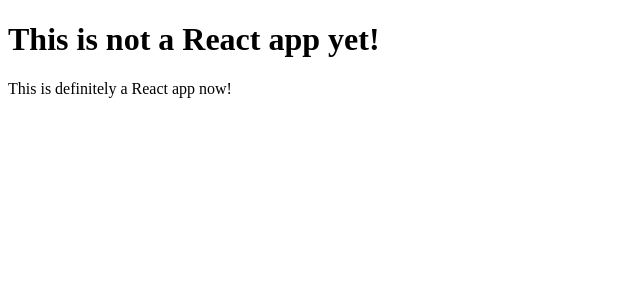
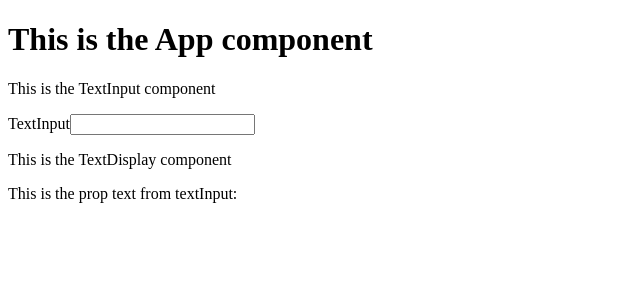
Before and after one commit to msanigar/react, a React app: page / in a window 1280 px wide. Shown: the top 300 px of the page, without its empty margins (0-640 px from the left). Built offline with nearby package versions, Linux system fonts and the light colour scheme.

Commit message:
MS : react - new components, pass props from one to the other

```diff
--- a/client/index.html
+++ b/client/index.html
@@ -5,7 +5,6 @@
   <title>React App</title>
 </head>
 <body>
-  <h1>This is not a React app yet!</h1>
   <div id="app"></div>
   <script src="bundle.js"></script>
 </body>
--- a/components/App.js
+++ b/components/App.js
@@ -1,9 +1,15 @@
 import React, { Component } from 'react'
+import TextInput from './TextInput'
 
 class App extends Component {
 
 	render() {
-		return <div>This is definitely a React app now!</div>
+		return (
+			<div className="main">
+				<h1>This is the App component</h1>
+				<TextInput/>
+			</div>
+		)
 	}
 
 }
--- /dev/null
+++ b/components/TextDisplay.js
@@ -0,0 +1,16 @@
+import React, { Component } from 'react'
+
+class TextDisplay extends Component {
+
+	render() {
+		return (
+			<div>
+			<p>This is the TextDisplay component</p>
+			<p>This is the prop text from textInput: {this.props.text}</p>
+			</div>
+		)
+	}
+
+}
+
+export default TextDisplay
--- /dev/null
+++ b/components/TextInput.js
@@ -0,0 +1,38 @@
+import React, { Component } from 'react'
+import TextDisplay from './TextDisplay'
+
+class TextInput extends Component {
+
+	constructor(props, context) {
+		super(props, context)
+		this.state = {
+			inputText: ""
+		}
+	}
+
+	handleChange(e) {
+		this.setState({
+			inputText: e.target.value
+		})
+	}
+
+	render() {
+		return (
+			<div className="input">
+				<p>This is the TextInput component</p>
+				<label htmlFor="inputText">TextInput</label>
+				<input
+				className="inputText"
+				type="text"
+				palceholder="Some text"
+				value={this.state.inputText}
+				onChange={this.handleChange.bind(this)}
+				/>
+				<TextDisplay text={this.state.inputText}/>
+			</div>
+		)
+	}
+
+}
+
+export default TextInput
```
